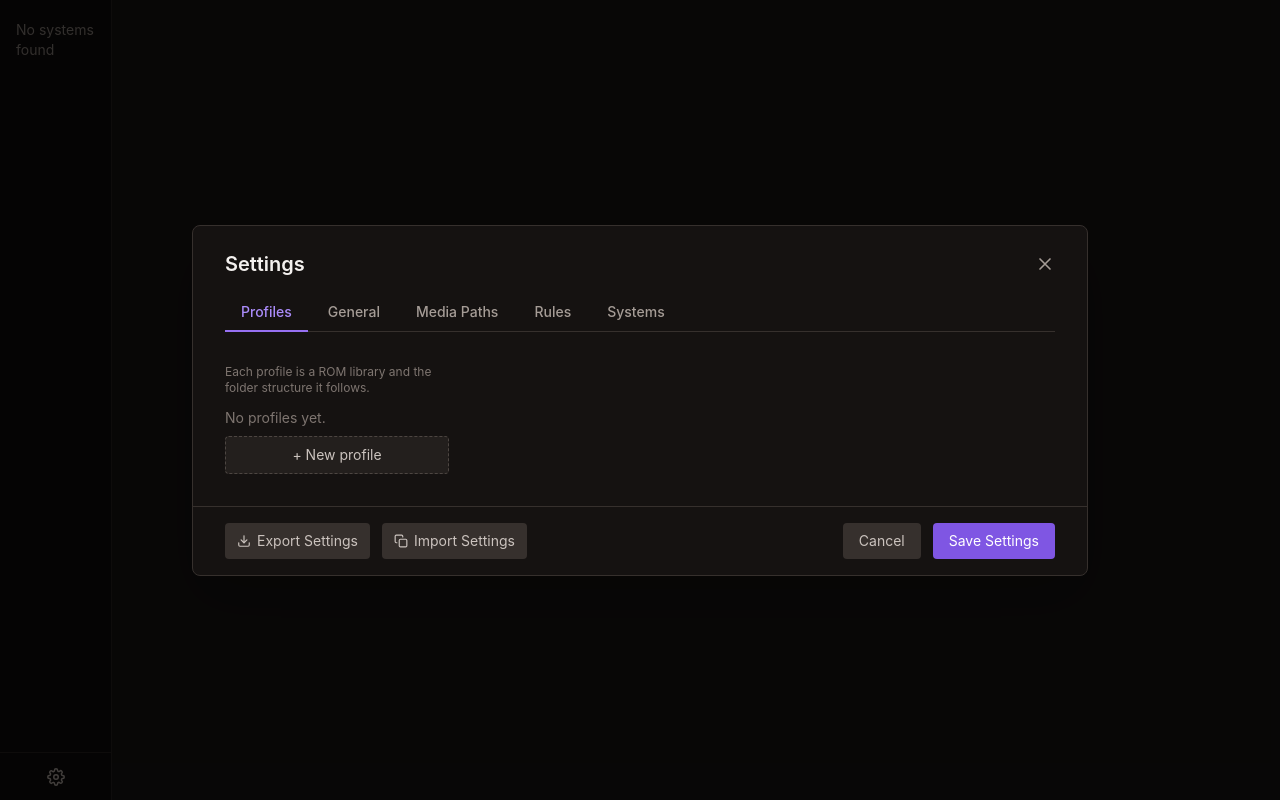
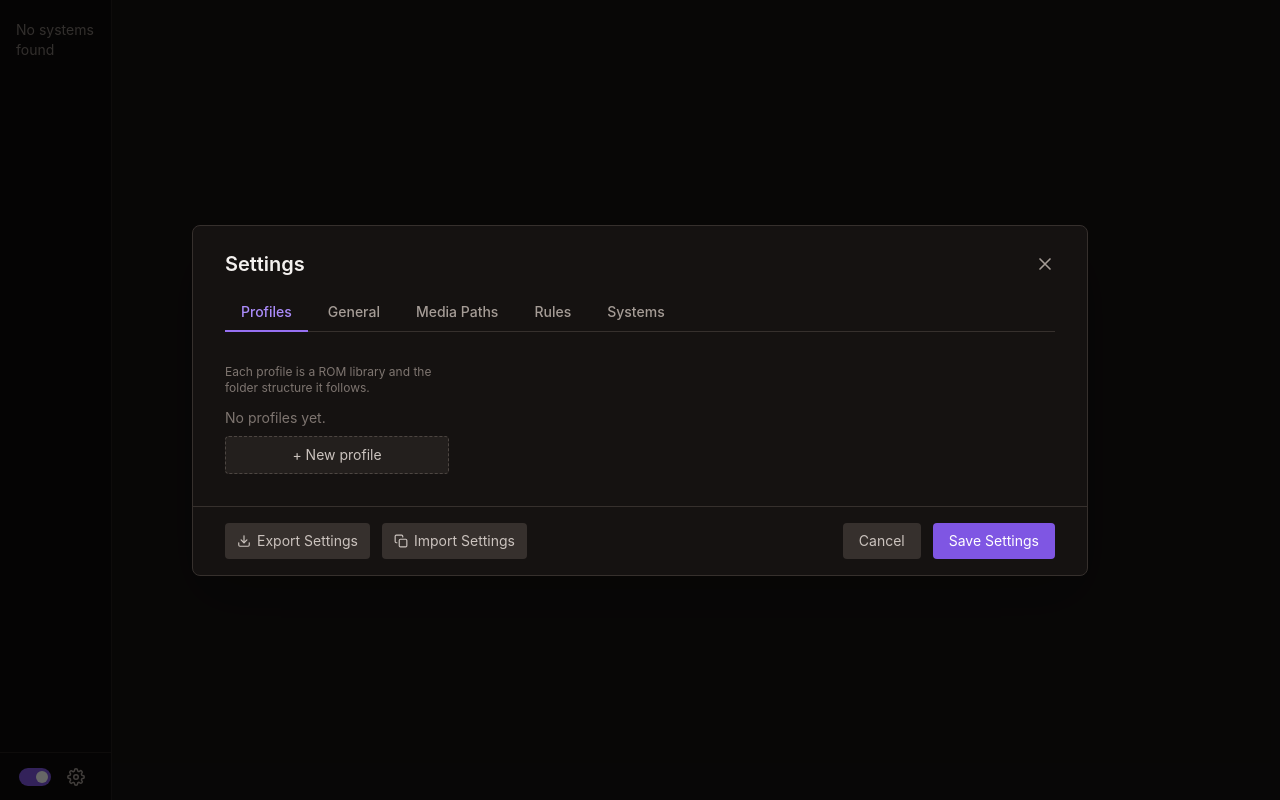
Before and after one commit to marcosesperon/meROMS, a React (Vite) app: page / in a window 1280 px wide. Built offline with nearby package versions, Linux system fonts and the light colour scheme.

Commit message:
Sidebar switch to show only systems with games (on by default)

```diff
--- a/src/components/layout/Sidebar.tsx
+++ b/src/components/layout/Sidebar.tsx
@@ -11,13 +11,22 @@ export function Sidebar() {
   const loading = useAppStore((s) => s.loading);
   const scanProgress = useAppStore((s) => s.scanProgress);
   const pendingStructure = useAppStore((s) => s.pendingStructure);
+  const onlyWithGames = useAppStore((s) => s.onlySystemsWithGames);
+  const toggleOnlyWithGames = useAppStore((s) => s.toggleOnlySystemsWithGames);
   const { t } = useTranslation();
+
+  // Juegos de un sistema: los de su gamelist o, si no tiene, las ROMs de la carpeta
+  const countOf = (s: (typeof systems)[number]) => (s.has_gamelist ? s.game_count : s.rom_count);
+  // El sistema elegido se queda en la lista aunque se quede sin juegos
+  const visibleSystems = onlyWithGames
+    ? systems.filter((s) => countOf(s) > 0 || s.path === selectedSystem?.path)
+    : systems;
 
   const isScanning = loading && scanProgress !== null;
 
   return (
     <aside className="w-28 bg-zinc-950 border-r border-zinc-800 flex flex-col h-full">
-      <nav className="flex-1 overflow-y-auto py-3">
+      <nav className="flex-1 overflow-y-auto overflow-x-hidden py-3">
         {isScanning ? (
           <div className="px-4 py-6 flex flex-col items-center gap-3">
             {/* Spinner */}
@@ -45,10 +54,10 @@ export function Sidebar() {
               {scanProgress.current} / {scanProgress.total}
             </p>
           </div>
-        ) : systems.length === 0 ? (
+        ) : visibleSystems.length === 0 ? (
           <p className="text-zinc-500 text-sm px-4 py-2">{t("sidebar.noSystems")}</p>
         ) : (
-          systems.map((system) => {
+          visibleSystems.map((system) => {
             const selected = selectedSystem?.path === system.path;
             const count = system.has_gamelist ? system.game_count : system.rom_count;
             return (
@@ -105,7 +114,20 @@ export function Sidebar() {
         )}
       </nav>
 
-      <div className="border-t border-zinc-800 h-12 shrink-0 flex items-center justify-center">
+      <div className="border-t border-zinc-800 h-12 shrink-0 flex items-center justify-center gap-2">
+        {/* Interruptor: solo sistemas con juegos (por defecto) / todos */}
+        <button
+          role="switch"
+          aria-checked={onlyWithGames}
+          onClick={toggleOnlyWithGames}
+          title={t(onlyWithGames ? "sidebar.showAllSystems" : "sidebar.showOnlyWithGames")}
+          aria-label={t("sidebar.onlyWithGames")}
+          className={`relative w-8 h-[18px] rounded-full transition-colors ${onlyWithGames ? "bg-indigo-600" : "bg-zinc-700"}`}
+        >
+          <span
+            className={`absolute top-[3px] w-3 h-3 rounded-full bg-white transition-all ${onlyWithGames ? "left-[17px]" : "left-[3px]"}`}
+          />
+        </button>
         {/* Solo el icono; el texto sale al pasar el ratón */}
         <button
           onClick={() => setCurrentView("settings")}
--- a/src/i18n/en.ts
+++ b/src/i18n/en.ts
@@ -303,6 +303,9 @@ const en = {
   "info.withDescription": "With description",
   "info.withVideo": "With video",
   "info.favorites": "Favorites",
+  "sidebar.onlyWithGames": "Only systems with games",
+  "sidebar.showAllSystems": "Showing only systems with games. Click to show all",
+  "sidebar.showOnlyWithGames": "Showing all systems. Click to show only those with games",
   "sidebar.profile": "Profile",
   "profiles.description": "Each profile is a ROM library and the folder structure it follows.",
   "profiles.none": "No profiles yet.",
--- a/src/i18n/es.ts
+++ b/src/i18n/es.ts
@@ -305,6 +305,9 @@ const es: Record<TranslationKeys, string> = {
   "info.withDescription": "Con descripción",
   "info.withVideo": "Con vídeo",
   "info.favorites": "Favoritos",
+  "sidebar.onlyWithGames": "Solo sistemas con juegos",
+  "sidebar.showAllSystems": "Solo se ven los sistemas con juegos. Pulsa para ver todos",
+  "sidebar.showOnlyWithGames": "Se ven todos los sistemas. Pulsa para ver solo los que tienen juegos",
   "sidebar.profile": "Perfil",
   "profiles.description": "Cada perfil es una biblioteca de ROMs y la estructura de carpetas que sigue.",
   "profiles.none": "Todavía no hay perfiles.",
--- a/src/store/useAppStore.ts
+++ b/src/store/useAppStore.ts
@@ -19,6 +19,7 @@ let promptedLocationKey: string | null = null;
 
 // Small UI preferences kept in the browser storage (may be unavailable: never fail because of it)
 const INFO_PANEL_KEY = "meroms.infoPanelCollapsed";
+const ALL_SYSTEMS_KEY = "meroms.showAllSystems";
 function readFlag(key: string): boolean {
   try {
     return localStorage.getItem(key) === "1";
@@ -69,6 +70,9 @@ interface AppState {
   closeEditor: () => void;
   /** Right-hand game info panel folded away (remembered between sessions) */
   infoPanelCollapsed: boolean;
+  /** Sidebar shows only systems with games (default) or every system folder */
+  onlySystemsWithGames: boolean;
+  toggleOnlySystemsWithGames: () => void;
   toggleInfoPanel: () => void;
   searchQuery: string;
   setSearchQuery: (query: string) => void;
@@ -264,6 +268,13 @@ export const useAppStore = create<AppState>((set, get) => ({
   openEditor: () => set({ editorOpen: true }),
   closeEditor: () => set({ editorOpen: false }),
   infoPanelCollapsed: readFlag(INFO_PANEL_KEY),
+  // Stored as "show all" so that the default (nothing stored) is "only with games"
+  onlySystemsWithGames: !readFlag(ALL_SYSTEMS_KEY),
+  toggleOnlySystemsWithGames: () => {
+    const only = !get().onlySystemsWithGames;
+    writeFlag(ALL_SYSTEMS_KEY, !only);
+    set({ onlySystemsWithGames: only });
+  },
   toggleInfoPanel: () => {
     const collapsed = !get().infoPanelCollapsed;
     writeFlag(INFO_PANEL_KEY, collapsed);
```
Also changed, not shown: 1 other file (tests, documents, lock files or other folders).
